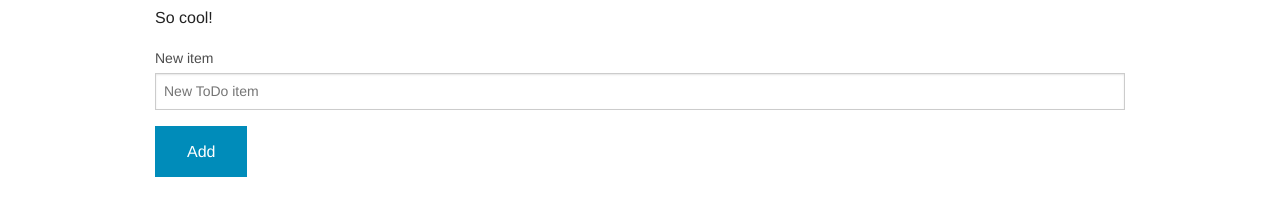
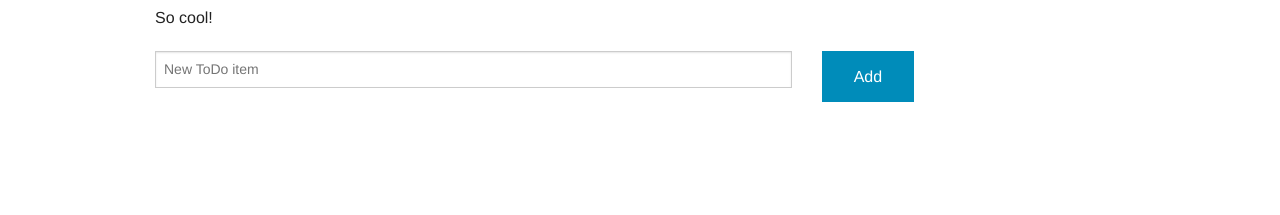
Before and after one commit to gabac/foundation-todo, a website: page index.html in a window 1280 px wide. Shown: the part 83-298 px from the top of the page. Drawn offline with nearby package versions, Linux system fonts and the light colour scheme.

Commit message:
ok button on the right side

```diff
--- a/index.html
+++ b/index.html
@@ -41,9 +41,11 @@
 
           <form>
             <div class="row">
-              <div class="large-12 columns">
-                <label>New item</label>
-                <input type="text" placeholder="New ToDo item" /><a href="#" class="button">Add</a>
+              <div class="large-8 columns">
+                <input type="text" placeholder="New ToDo item" />
+              </div>
+              <div class="large-4 columns">
+                  <a href="#" class="button">Add</a>
               </div>
             </div>
           </form>
```
